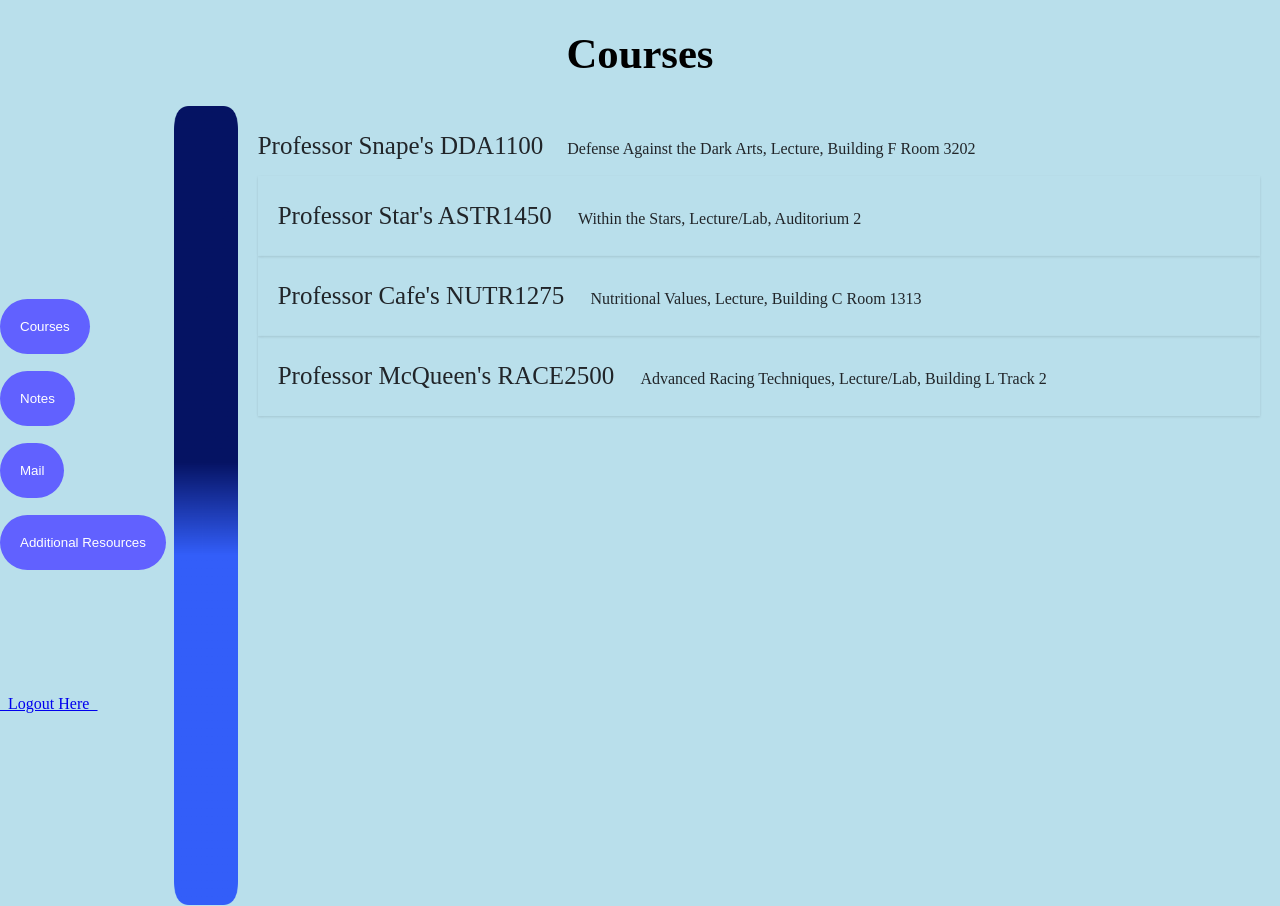
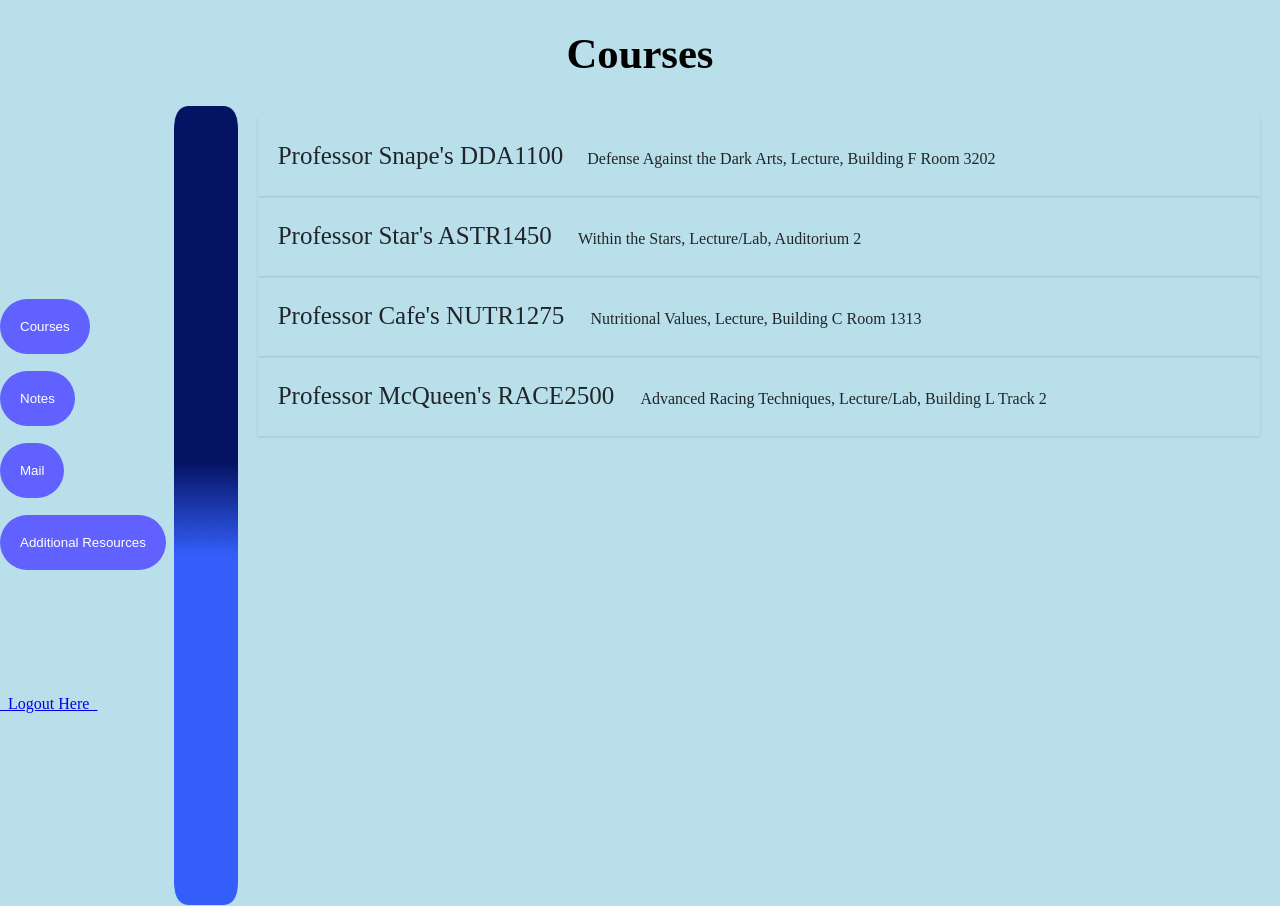
Before and after one commit to knivier/spartabest, a plain HTML site: page courses.html in a window 1280 px wide. Drawn offline with Linux system fonts and the light colour scheme.

Commit message:
courses.html fix visual bug

```diff
--- a/courses.html
+++ b/courses.html
@@ -44,9 +44,12 @@
         <div class="main">
           <header>
             <div class="header-content">
-              <p> <a href="/loggedin.html" class="logo">Professor Snape's DDA1100</a> Defense Against the Dark Arts, Lecture, Building F Room 3202</p>
+
 
               <div class="main">
+                <header>
+                  <div class="header-content"><p> <a href="/loggedin.html" class="logo">Professor Snape's DDA1100</a> Defense Against the Dark Arts, Lecture, Building F Room 3202</p></div>
+                </header>
                 <header>
                   <div class="header-content">
                     <p> <a href="prof2.html" class="logo">Professor Star's ASTR1450 </a> Within the Stars, Lecture/Lab, Auditorium 2 </p>
```
